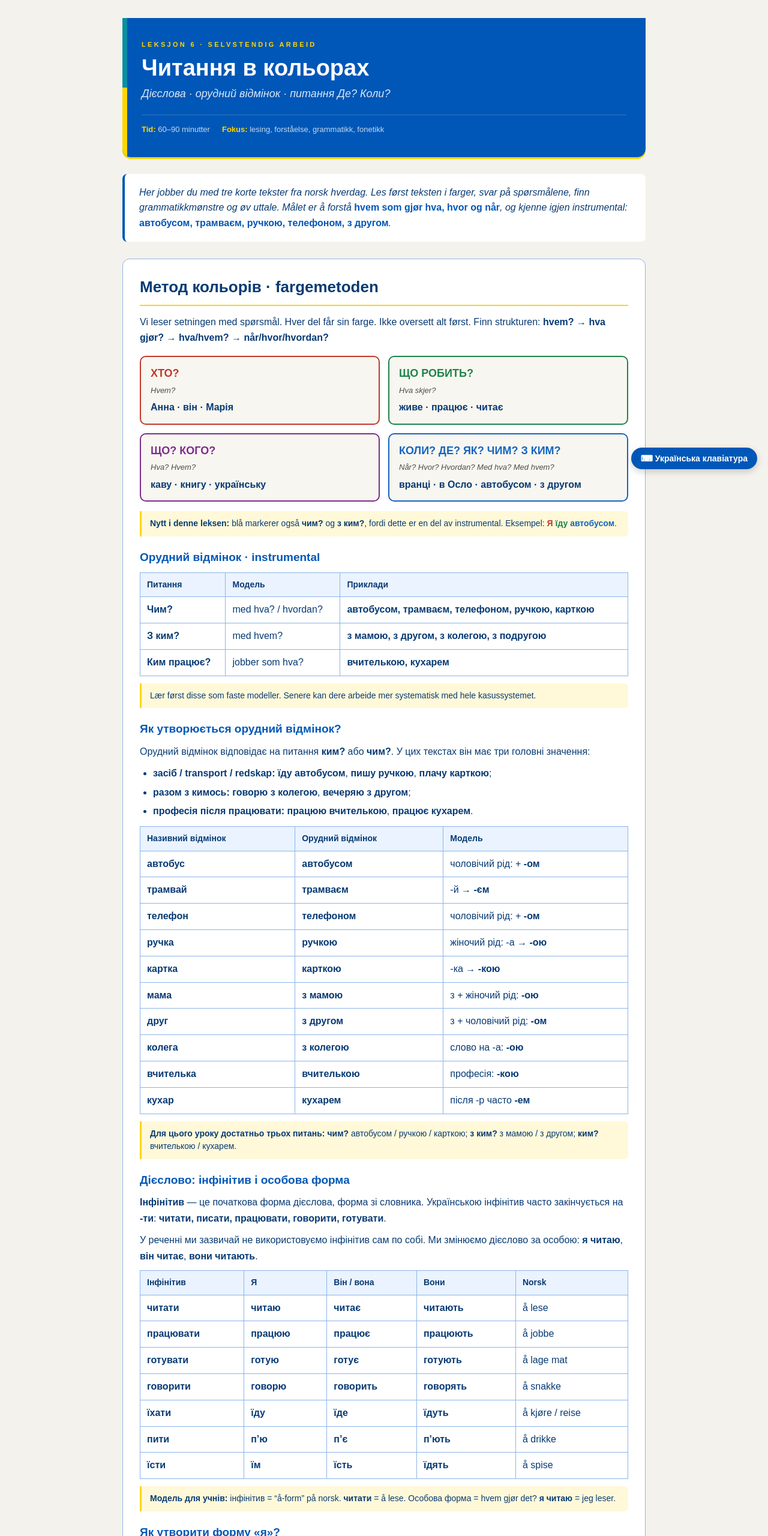
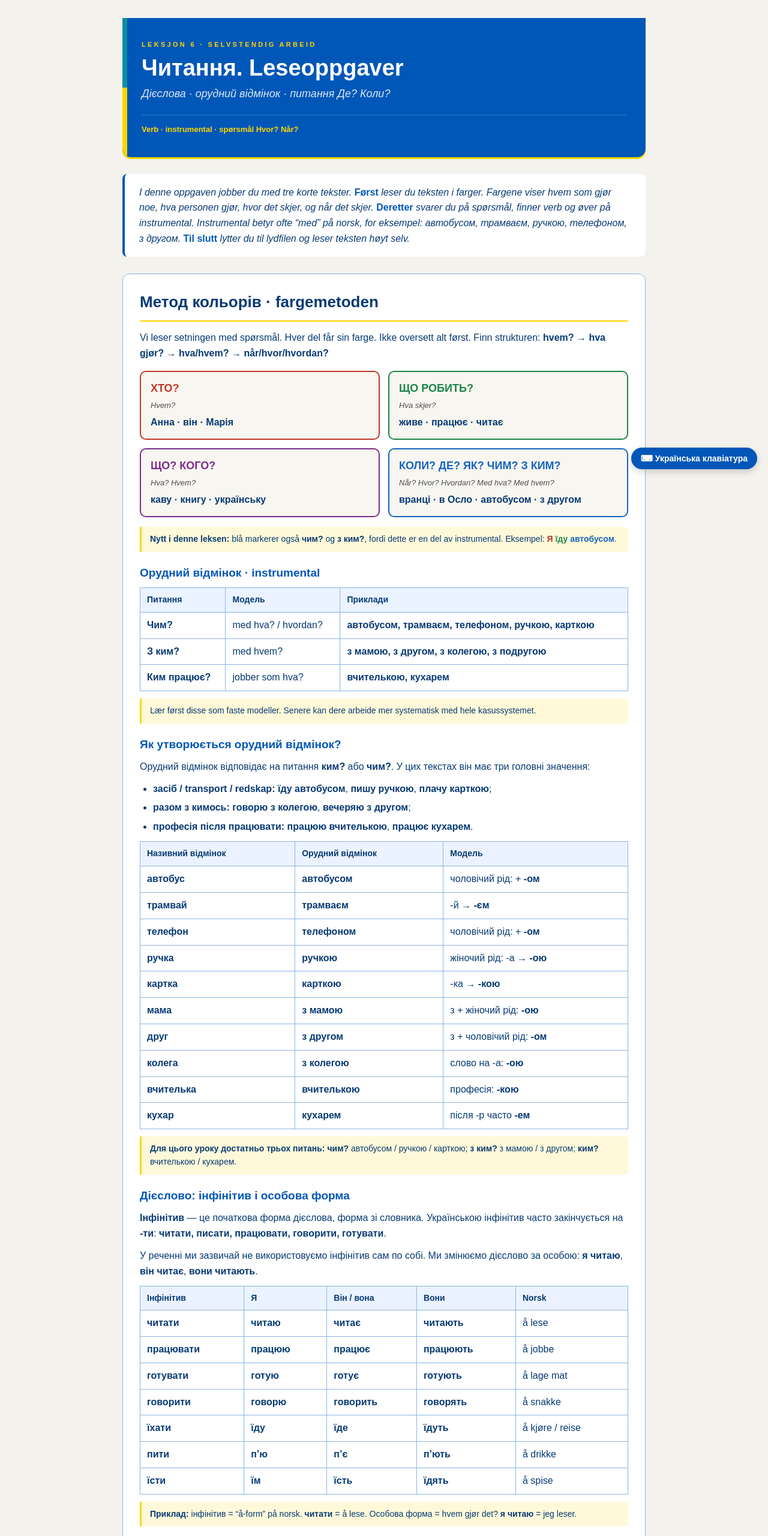
Before and after one commit to briga-norge/ua-oving-7, a plain HTML site: page index.html in a window 1280 px wide. Shown: the top 2560 px of the page at 60% size. Drawn offline with Linux system fonts and the light colour scheme.

Commit message:
Update index.html

```diff
--- a/index.html
+++ b/index.html
@@ -72,13 +72,13 @@
 <div class="wrap">
 <header class="intro">
   <div class="kicker">Leksjon 6 · selvstendig arbeid</div>
-  <h1>Читання в кольорах</h1>
+  <h1>Читання. Leseoppgaver</h1>
   <div class="subtitle">Дієслова · орудний відмінок · питання Де? Коли?</div>
-  <div class="meta"><span><strong>Tid:</strong> 60–90 minutter</span><span><strong>Fokus:</strong> lesing, forståelse, grammatikk, fonetikk</span></div>
+  <div class="meta"><span><strong>Verb · instrumental · spørsmål Hvor? Når?</strong></span></div>
 </header>
 
 <div class="lead-blurb">
-  Her jobber du med tre korte tekster fra norsk hverdag. Les først teksten i farger, svar på spørsmålene, finn grammatikkmønstre og øv uttale. Målet er å forstå <strong>hvem som gjør hva, hvor og når</strong>, og kjenne igjen instrumental: <strong>автобусом, трамваєм, ручкою, телефоном, з другом</strong>.
+  I denne oppgaven jobber du med tre korte tekster. <strong>Først</strong> leser du teksten i farger. Fargene viser hvem som gjør noe, hva personen gjør, hvor det skjer, og når det skjer. <strong>Deretter</strong> svarer du på spørsmål, finner verb og øver på instrumental. Instrumental betyr ofte “med” på norsk, for eksempel: автобусом, трамваєм, ручкою, телефоном, з другом. <strong>Til slutt</strong> lytter du til lydfilen og leser teksten høyt selv.
 </div>
 
 <section class="theory">
@@ -136,7 +136,7 @@
     <tr><td><span class="uk">пити</span></td><td><span class="uk">п’ю</span></td><td><span class="uk">п’є</span></td><td><span class="uk">п’ють</span></td><td>å drikke</td></tr>
     <tr><td><span class="uk">їсти</span></td><td><span class="uk">їм</span></td><td><span class="uk">їсть</span></td><td><span class="uk">їдять</span></td><td>å spise</td></tr>
   </table>
-  <div class="tip-mini"><strong>Модель для учнів:</strong> інфінітив = “å-form” på norsk. <span class="uk">читати</span> = å lese. Особова форма = hvem gjør det? <span class="uk">я читаю</span> = jeg leser.</div>
+  <div class="tip-mini"><strong>Приклад:</strong> інфінітив = “å-form” på norsk. <span class="uk">читати</span> = å lese. Особова форма = hvem gjør det? <span class="uk">я читаю</span> = jeg leser.</div>
 
   <h3>Як утворити форму «я»?</h3>
   <p>Часто ми беремо основу дієслова і додаємо закінчення <span class="uk">-ю</span> або <span class="uk">-у</span>. Але не всі дієслова однакові, тому найкраще спочатку вчити готові корисні форми.</p>
@@ -146,7 +146,7 @@
     <tr><td>форма з -у</td><td><span class="uk">писати → пишу</span></td><td><span class="uk">Я пишу ручкою.</span></td></tr>
     <tr><td>коротка особлива форма</td><td>зміна основи</td><td><span class="uk">пити → п’ю</span>, <span class="uk">їсти → їм</span>, <span class="uk">їхати → їду</span></td></tr>
   </table>
-  <div class="tip-mini"><strong>Не треба запам’ятовувати всі правила одразу.</strong> У цьому файлі важливо бачити дію в реченні: <span class="hvem">я</span> <span class="hva">п’ю</span> <span class="obj">каву</span>, <span class="hvem">він</span> <span class="hva">працює</span> <span class="nar">кухарем</span>.</div>
+  <div class="tip-mini"><strong>Не треба запам’ятовувати всі правила одразу.</strong> Важливо бачити дію в реченні: <span class="hvem">я</span> <span class="hva">п’ю</span> <span class="obj">каву</span>, <span class="hvem">він</span> <span class="hva">працює</span> <span class="nar">кухарем</span>.</div>
 </section>
 
 <div class="block-divider"><div class="label">Tekst 1</div><h2>Вранці в Осло</h2></div>
@@ -323,7 +323,7 @@
   <table><tr><th>Українська</th><th>Norsk</th><th>Питання</th></tr><tr><td class="uk">автобусом</td><td>med buss</td><td>чим?</td></tr><tr><td class="uk">трамваєм</td><td>med trikk</td><td>чим?</td></tr><tr><td class="uk">ручкою</td><td>med penn</td><td>чим?</td></tr><tr><td class="uk">телефоном</td><td>på telefon / med telefon</td><td>чим?</td></tr><tr><td class="uk">карткою</td><td>med kort</td><td>чим?</td></tr><tr><td class="uk">з колегою</td><td>med en kollega</td><td>з ким?</td></tr><tr><td class="uk">з мамою</td><td>med mamma</td><td>з ким?</td></tr><tr><td class="uk">з другом</td><td>med en venn</td><td>з ким?</td></tr><tr><td class="uk">вчителькою</td><td>som lærer</td><td>ким?</td></tr><tr><td class="uk">кухарем</td><td>som kokk</td><td>ким?</td></tr></table>
 </section>
 
-<footer><div class="mantra">Готово до самостійної роботи.</div><p>Читання · розуміння · граматика · фонетика</p></footer>
+<footer><div class="mantra">Чудова робота!</div><p>Bra jobba!</p></footer>
 </div>
 
 <div class="floating-keyboard" id="ukKeyboard"><button class="keyboard-toggle" type="button" onclick="toggleKeyboard()">⌨ Українська клавіатура</button><div class="keyboard-panel" id="keyboardPanel"><div class="keyboard-help">Klikk først i et skrivefelt. Velg deretter ukrainske bokstaver her.</div><div id="keyboardRows"></div></div></div>
```
